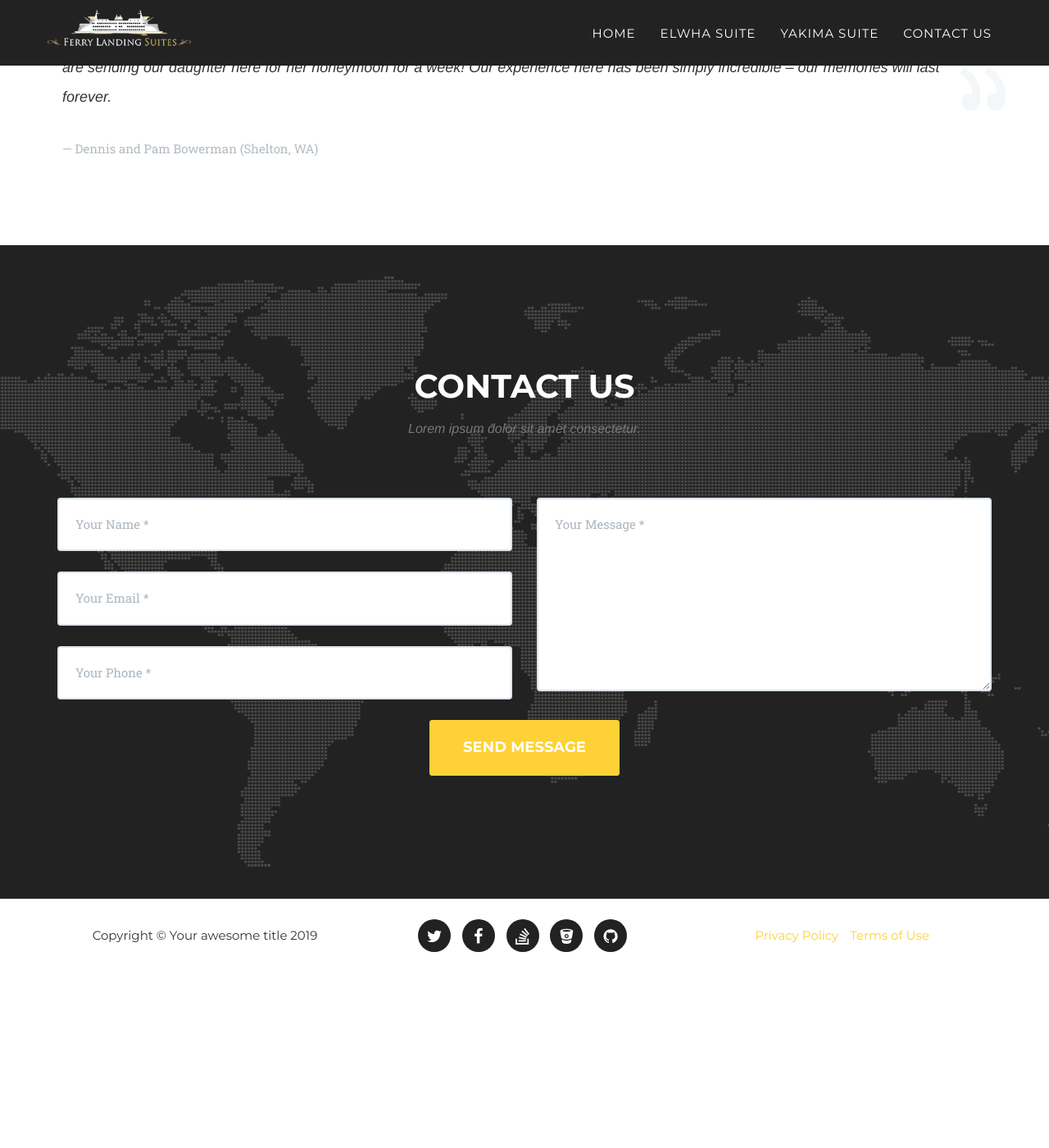
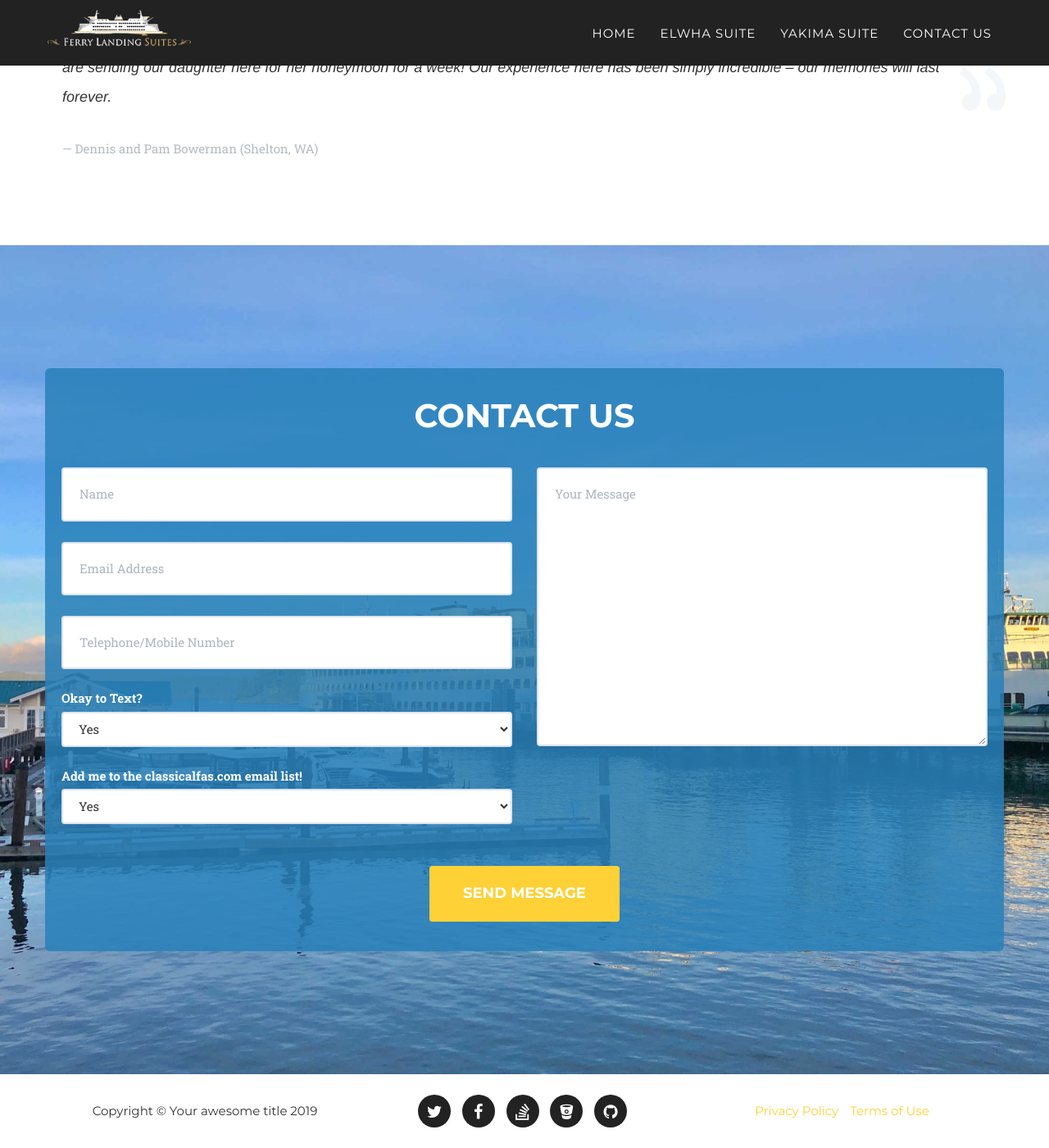
Before and after one commit to wesedholm/ferrylandingsuites, a Jekyll site: the page built from index.md, in a window 1280 px wide and 1400 px high, scrolled down 2140 px. Shown: the whole window at 82% size. Built offline with Jekyll 4.4.1, drawn with Linux system fonts in a browser that asks for light colours; some web fonts are replaced; before the commit the page ends 3326 px from its top, so only the background shows below that.

Commit message:
Worked on contact form

```diff
--- a/_includes/contact.html
+++ b/_includes/contact.html
@@ -1,33 +1,48 @@
-<section id="contact">
-        <div class="container">
+<section id="contact" class="contact-section parallax-window" data-parallax="scroll" data-image-src="images/IMG_1855.jpg">
+    <div class="container contact-section__container">
         <div class="row">
             <div class="col-lg-12 text-center">
                 <h2 class="section-heading">Contact Us</h2>
-                    <h3 class="section-subheading text-muted">Lorem ipsum dolor sit amet consectetur.</h3>
             </div>
         </div>
         <div class="row">
             <div class="col-lg-12">
-                    <form name="sentMessage" id="contactForm" novalidate>
+                <form name="sentMessage" id="contactForm">
                     <div class="row">
+                        <div class="contact-section__fields clearfix">
                             <div class="col-md-6">
                                 <div class="control-group form-group">
-                                    <input type="text" class="form-control" placeholder="Your Name *" id="name" required data-validation-required-message="Please enter your name.">
+                                    <input type="text" class="form-control" placeholder="Name" id="sender-name" name="realname" required data-validation-required-message="Please enter your name.">
                                     <p class="help-block text-danger"></p>
                                 </div>
                                 <div class="control-group form-group">
-                                    <input type="email" class="form-control" placeholder="Your Email *" id="email" required data-validation-required-message="Please enter your email address.">
+                                    <input type="email" class="form-control" placeholder="Email Address" id="sender-email" name="email" required data-validation-required-message="Please enter your email address.">
                                     <p class="help-block text-danger"></p>
                                 </div>
                                 <div class="control-group form-group">
-                                    <input type="tel" class="form-control" placeholder="Your Phone *" id="phone" required data-validation-required-message="Please enter your phone number.">
+                                    <input type="tel" class="form-control" placeholder="Telephone/Mobile Number" id="sender-number" name="sender-number">
                                     <p class="help-block text-danger"></p>
+                                </div>
+                                <div class="control-group form-group">
+                                    <label for="sender-text-selection">Okay to Text?</label>
+                                    <select class="form-control form-input" id="sender-text-selection">
+                                        <option>Yes</option>
+                                        <option>No</option>
+                                    </select>
+                                </div>
+                                <div class="control-group form-group">
+                                    <label for="sender-email-list-selection">Add me to the classicalfas.com email list!</label>
+                                    <select class="form-control form-input" id="sender-email-list-selection">
+                                        <option>Yes</option>
+                                        <option>No</option>
+                                    </select>
                                 </div>
                             </div>
                             <div class="col-md-6">
                                 <div class="control-group form-group">
-                                    <textarea class="form-control" placeholder="Your Message *" id="message" required data-validation-required-message="Please enter a message."></textarea>
+                                    <textarea class="form-control" placeholder="Your Message" id="sender-message" name="sender-message" required data-validation-required-message="Please enter a message."></textarea>
                                     <p class="help-block text-danger"></p>
+                                </div>
                             </div>
                         </div>
                         <div class="clearfix"></div>
--- a/_layouts/default.html
+++ b/_layouts/default.html
@@ -11,7 +11,6 @@
     {% include quote.html %}
     {% include contact.html %}
     {% include footer.html %}
-    {% include modals.html %}
     {% include js.html %}
 
   </body>
--- a/_sass/custom.scss
+++ b/_sass/custom.scss
@@ -61,3 +61,21 @@
     }
 
 }
+
+.contact-section {
+
+    &__container {
+        padding: 36px 20px;
+        background-color: rgba($color_alt_secondary, .85);
+        border-radius: 6px;
+    }
+
+    &__fields {
+        margin: 26px 0;
+    }
+
+    label {
+        color: #fff;
+    }
+
+}
--- a/_sass/helpers.scss
+++ b/_sass/helpers.scss
@@ -25,6 +25,10 @@
 .btn--alt.active {
     background-color: $color_alt_secondary;
     border-color: $color_alt_secondary;
+}
+
+.form-control {
+    color: $color_dark;
 }
 
 .desc {
--- a/_sass/theme.scss
+++ b/_sass/theme.scss
@@ -656,68 +656,71 @@ aside.clients img {
     margin: 50px auto;
 }
 
-section#contact {
-    background-color: #222;
-    background-image: url('/assets/img/map-image.png');
+.contact-section {
+    // background-color: #222;
+    // background-image: url('/assets/img/map-image.png');
     background-position: center;
     background-repeat: no-repeat;
 }
 
-section#contact .section-heading {
+.contact-section .section-heading {
     color: #fff;
 }
 
-section#contact .form-group {
+.contact-section .form-group {
     margin-bottom: 25px;
 }
 
-section#contact .form-group input,
-section#contact .form-group textarea {
+.contact-section .form-group input,
+.contact-section .form-group textarea {
     padding: 20px;
 }
 
-section#contact .form-group input.form-control {
+.contact-section .form-group input.form-control {
     height: auto;
 }
 
-section#contact .form-group textarea.form-control {
-    height: 236px;
+.contact-section .form-group textarea.form-control {
+    height: 200px;
+    @include breakpoint(md) {
+        height: 340px;
+    }
 }
 
-section#contact .form-control:focus {
+.contact-section .form-control:focus {
     border-color: $color_primary;
     box-shadow: none;
 }
 
-section#contact::-webkit-input-placeholder {
+.contact-section::-webkit-input-placeholder {
     text-transform: uppercase;
     font-family: $font_primary;
     font-weight: 700;
     color: #bbb;
 }
 
-section#contact:-moz-placeholder {
+.contact-section:-moz-placeholder {
     text-transform: uppercase;
     font-family: $font_primary;
     font-weight: 700;
     color: #bbb;
 }
 
-section#contact::-moz-placeholder {
+.contact-section::-moz-placeholder {
     text-transform: uppercase;
     font-family: $font_primary;
     font-weight: 700;
     color: #bbb;
 }
 
-section#contact:-ms-input-placeholder {
+.contact-section:-ms-input-placeholder {
     text-transform: uppercase;
     font-family: $font_primary;
     font-weight: 700;
     color: #bbb;
 }
 
-section#contact .text-danger {
+.contact-section .text-danger {
     color: #e74c3c;
 }
 
--- a/_sass/vars.scss
+++ b/_sass/vars.scss
@@ -14,6 +14,7 @@ $color_primary: #fed136;
 $color_secondary: #fec503;
 $color_secondary_dark: #333;
 $color_muted: #777;
+$color_dark: #333;
 
 $color_alt: #3498db;
 $color_alt_secondary: #2980b9;
```
Also changed, not shown: images/IMG_1855.jpg (added). Lines whose indentation alone changed are shown as unchanged.
